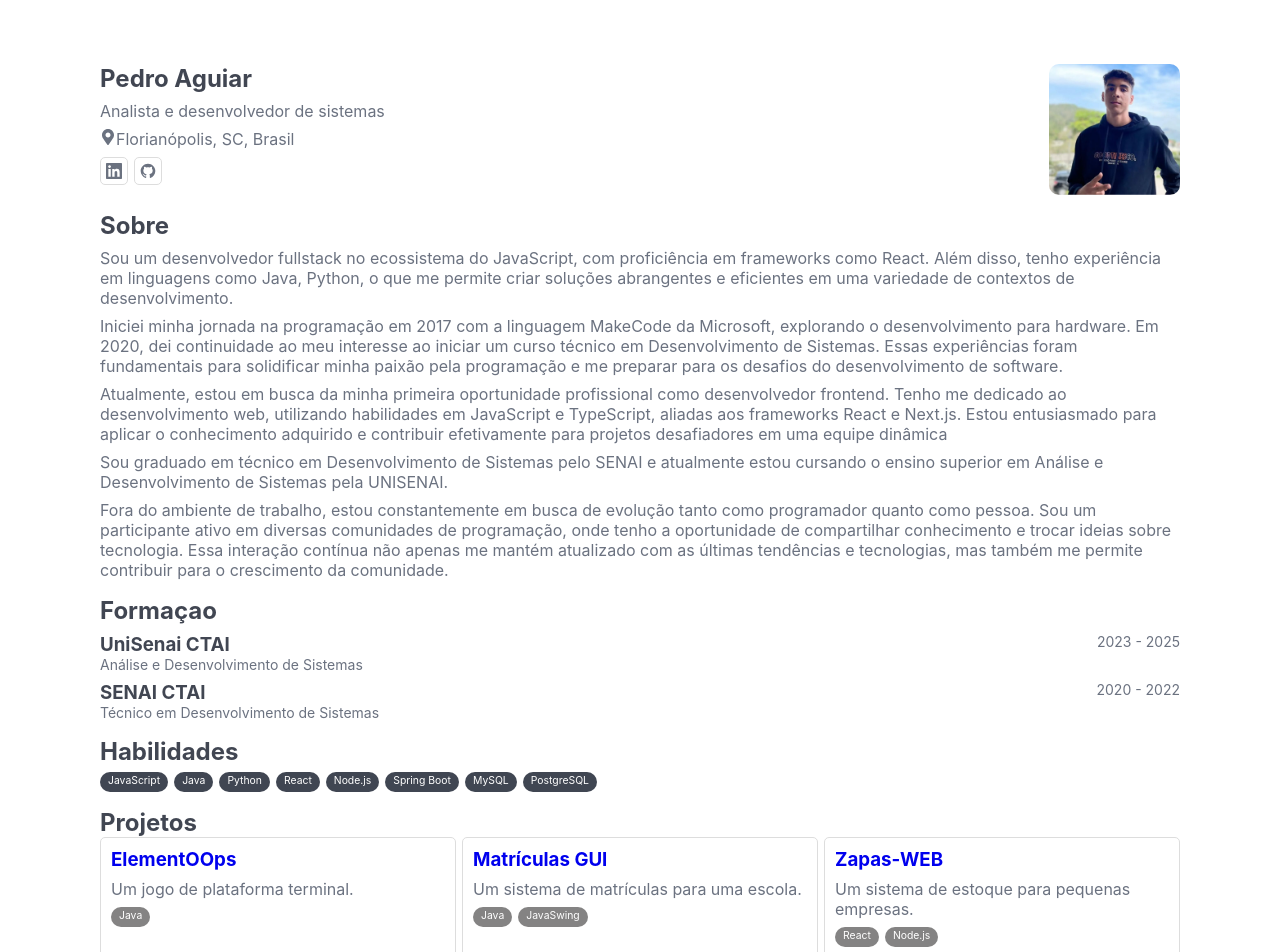
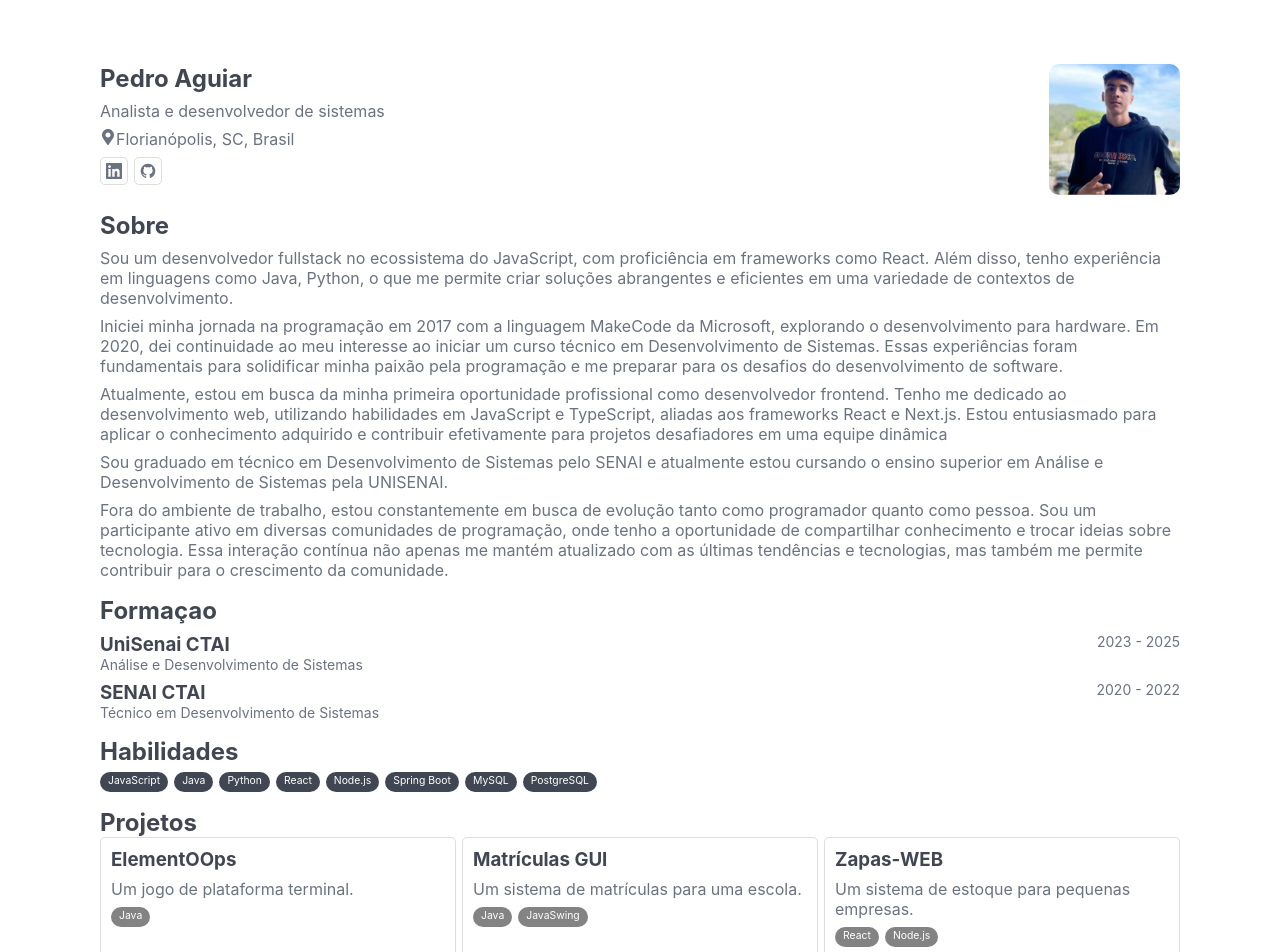
Before and after one commit to PPPgata/curriculo, a React (Create React App) app: page / in a window 1280 px wide. Shown: the top 952 px of the page. Built offline with nearby package versions, Linux system fonts and the light colour scheme.

Commit message:
final pt2

```diff
--- a/src/components/CardProjetos/index.js
+++ b/src/components/CardProjetos/index.js
@@ -3,7 +3,7 @@ import "./style.css"
 const CardProjetos = ({nomeProjeto, descricao, habilidades,link})=>{
     return(
         <div className="cardprojetos">
-            <h3><a href={link}>{nomeProjeto}</a></h3>
+            <h3><a className="cardprojetos__titulo" href={link}>{nomeProjeto}</a></h3>
             <p>{descricao}</p>
             <ul className="tags__habilidades">
             {habilidades.map((habilidade)=>(
--- a/src/components/CardProjetos/style.css
+++ b/src/components/CardProjetos/style.css
@@ -22,6 +22,10 @@
     display: flex;
     gap: 6px;
 }
+.cardprojetos__titulo{
+    color: #111827CC;
+    text-decoration: none;
+}
 
 @media (max-width: 1200px) {
     .cardprojetos{
--- a/src/components/Header/index.js
+++ b/src/components/Header/index.js
@@ -10,7 +10,10 @@ const Header = ()=>{
           <h1 className='header__descricao__titulo'>Pedro Aguiar</h1>
           <p className='header__descricao__texto'>Analista e desenvolvedor de sistemas</p>
           <p className='header__descricao__texto'><FaMapMarkerAlt/>Florianópolis, SC, Brasil</p>
-          <p><GrLinkedin className="header__descricao__icon"/><GrGithub className="header__descricao__icon"/></p>
+          <p>
+            <a href="https://www.linkedin.com/in/pedro-aguiar-b23a3020b/"><GrLinkedin className="header__descricao__icon"/></a>
+            <a href="https://github.com/PedrodAguiar"><GrGithub className="header__descricao__icon"/></a>
+            </p>
 
         </section>
         <section className='header__imagem'>
--- a/src/components/Header/style.css
+++ b/src/components/Header/style.css
@@ -26,6 +26,7 @@
     border-radius: 5px;
     padding: 5px;
     margin-right: 6px;
+    color: #6b7280;
   }
   .header__descricao__texto{
     font-size: 1rem;
```
